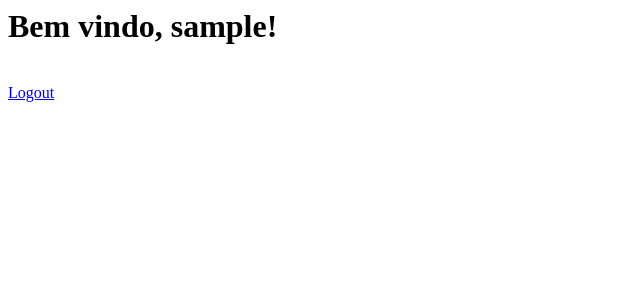
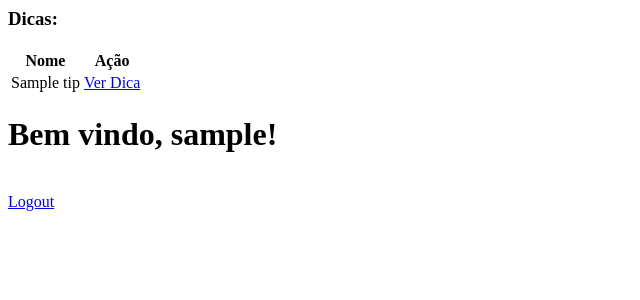
Before and after one commit to brunabxs/info-vis, a Django app: template treasure_hunt/treasure_hunt/templates/home.html in a window 1280 px wide. Shown: the top 300 px of the page, without its empty margins (0-640 px from the left). Run offline with Django 3.2, Linux system fonts and the light colour scheme; the template is opened without the code that fills it: most values are stand-ins (such as "Sample title", 1, 10 or a date in 2020); parts of the project's set-up code (start-up, migrations or seed data) failed here and were passed over.

Commit message:
Listando as dicas para o usuário logado (template).

```diff
--- a/treasure_hunt/treasure_hunt/templates/home.html
+++ b/treasure_hunt/treasure_hunt/templates/home.html
@@ -3,6 +3,26 @@
 		<title>Caça Ao Tesouro </title>
 	</head>
 	<body>
+        <h3> Dicas: </h3>
+        <table id="tabelaDicas">
+            <thead>
+                <th>Nome </th>
+                <th>Ação </th>
+            </thead>
+            <tbody>
+        {% for tip in tips %}
+            <tr>
+                <td>{{ tip.name }} </td>
+                <td><a href="/ver_dica/{{tip.id}}/">Ver Dica </a> </td>
+            </tr>
+        {% empty %}
+            <tr>
+               <td colspan=2> Não foram lhe atribuídas dicas. </td>
+            </tr>
+        {% endfor %}
+            </tbody>
+        </table>
+
     <h1> Bem vindo, {{ username }}! </h1> </br>
   <a href="/logout/"> Logout </a>
 	</body>
```
